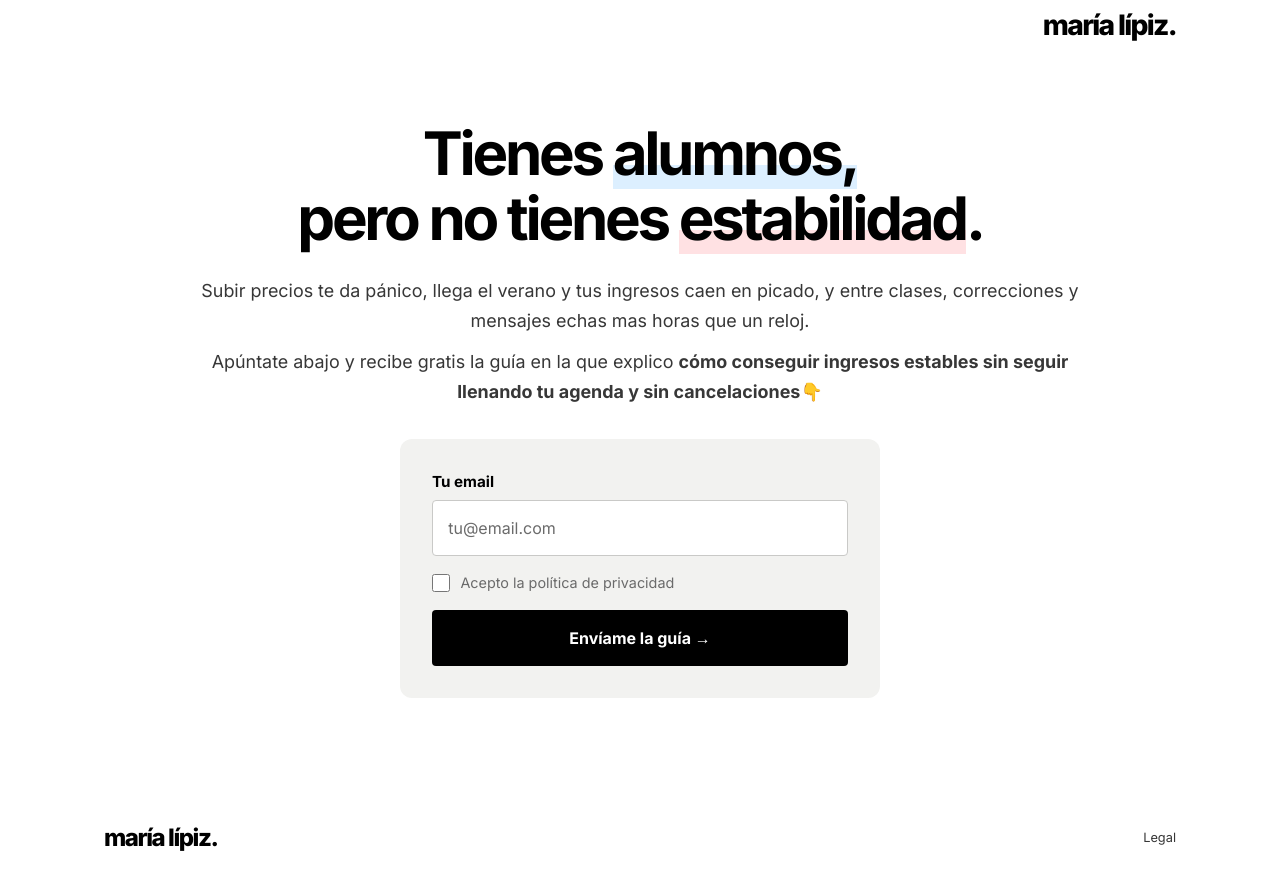
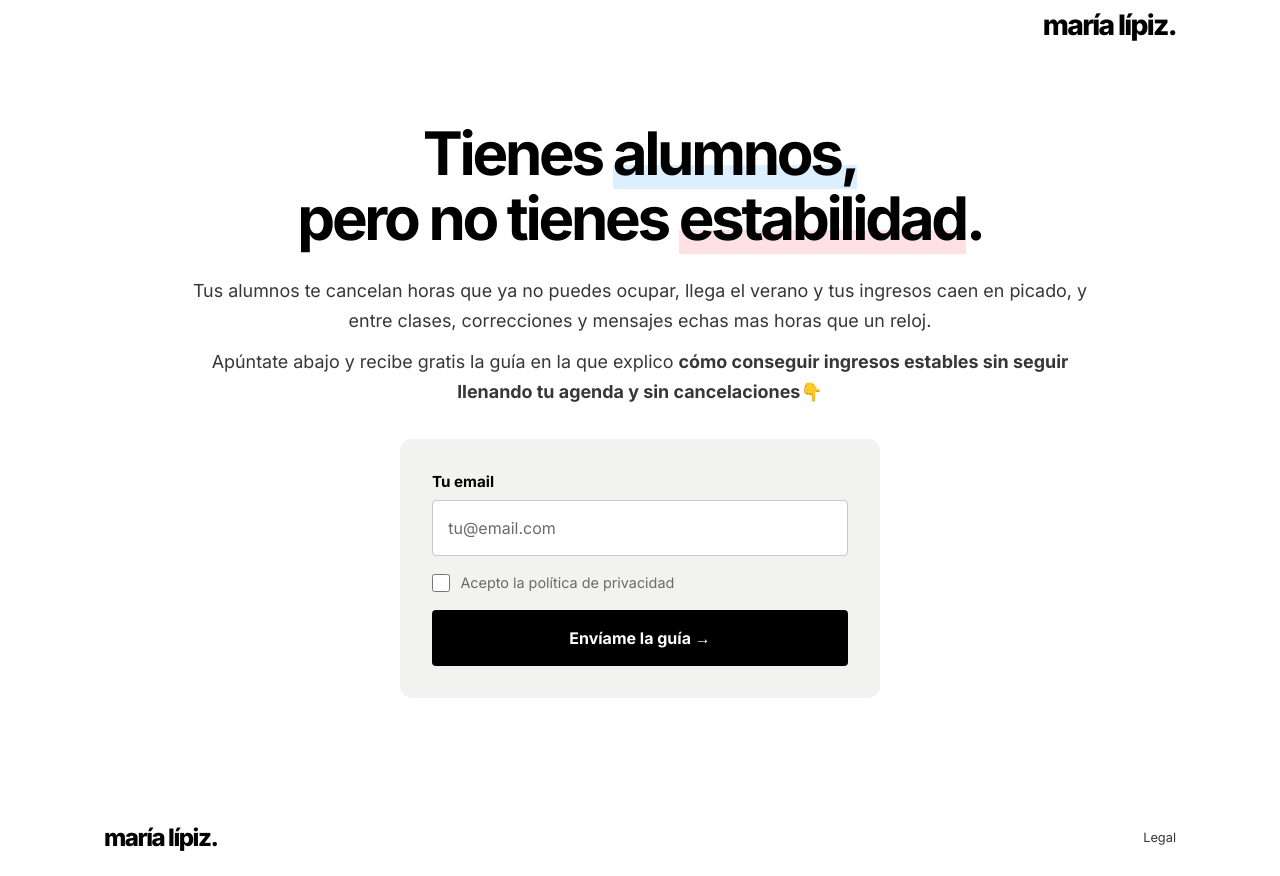
Before and after one commit to MariaLipiz/marialipiz, a Next.js app: page / in a window 1280 px wide. Built offline with nearby package versions, Linux system fonts and the light colour scheme.

Commit message:
Nuevo mensaje web

```diff
--- a/app/page.tsx
+++ b/app/page.tsx
@@ -20,8 +20,7 @@ export default function Home() {
                 <span className="headline-line">pero no tienes <span className="resaltado-rojo-pastel">estabilidad</span>.</span>
               </h1>
               <p className="texto intro">
-                Subir precios te da pánico, llega el verano y tus ingresos caen en picado, y entre clases, correcciones y
-                mensajes echas mas horas que un reloj.
+                Tus alumnos te cancelan horas que ya no puedes ocupar, llega el verano y tus ingresos caen en picado, y entre clases, correcciones y mensajes echas mas horas que un reloj.
               </p>
               <p className="texto intro intro-emphasis">
                 Apúntate abajo y recibe gratis la guía en la que explico <strong> cómo conseguir ingresos estables sin seguir llenando tu agenda y sin cancelaciones👇</strong>
```
